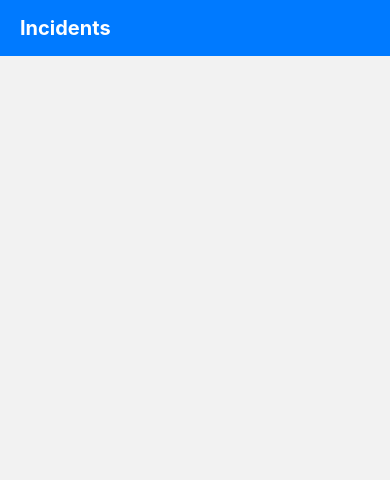
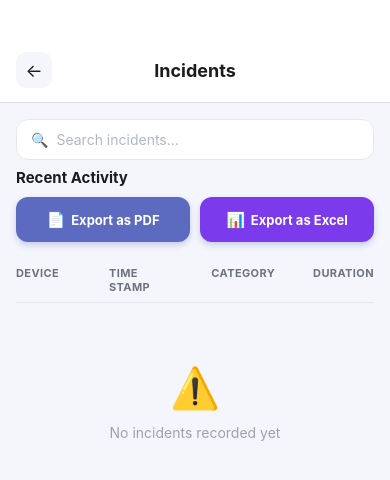
Before and after one commit to Ndaziramiyep/IoT-Data-Control-System, a React Native app: screen /Incidents in a window 390 px wide. Shown: the top 480 px of the page. Built offline with nearby package versions, Linux system fonts and the light colour scheme.

Commit message:
added incidents screen

```diff
--- a/src/screens/Incidents/IncidentsScreen.tsx
+++ b/src/screens/Incidents/IncidentsScreen.tsx
@@ -1,33 +1,213 @@
-import React from 'react';
-import { FlatList, View, Text, StyleSheet } from 'react-native';
-import Header from '../../components/common/Header';
-import { useIncidents } from '../../hooks/useIncidents';
+import React, { useEffect, useState, useMemo } from 'react';
+import {
+  View, Text, TextInput, TouchableOpacity, FlatList,
+  StyleSheet, SafeAreaView, Alert,
+} from 'react-native';
+import { getAllIncidents } from '../../database/repositories/incidentRepository';
+import { useAppStore } from '../../store/store';
+import { Incident } from '../../types/incident';
+import { Device } from '../../types/device';
 
-export default function IncidentsScreen() {
-  const { incidents } = useIncidents();
+function formatTimestamp(ts: number): string {
+  const d = new Date(ts);
+  return d.toLocaleDateString('en-GB', { day: '2-digit', month: 'short', year: 'numeric' })
+    + '\n'
+    + d.toLocaleTimeString('en-GB', { hour: '2-digit', minute: '2-digit' });
+}
+
+function formatDuration(start: number, end?: number | null): string {
+  if (!end) return 'Ongoing';
+  const mins = Math.round((end - start) / 60000);
+  if (mins < 60) return `${mins} min`;
+  return `${Math.floor(mins / 60)}h ${mins % 60}m`;
+}
+
+function categoryLabel(cat: string): string {
+  const map: Record<string, string> = {
+    freezer: 'Freezer', fridge: 'Fridge',
+    cold_room: 'Cold Room', general: 'General',
+  };
+  return map[cat] ?? cat;
+}
+
+type Row = Incident & { deviceName: string; deviceCategory: string };
+
+export default function IncidentsScreen({ navigation }: any) {
+  const devices = useAppStore(s => s.devices);
+  const [incidents, setIncidents] = useState<Row[]>([]);
+  const [search, setSearch] = useState('');
+
+  useEffect(() => {
+    getAllIncidents()
+      .then(data => {
+        const deviceMap = new Map<string, Device>(devices.map(d => [d.device_id, d]));
+        const rows: Row[] = data.map(inc => {
+          const dev = deviceMap.get(inc.device_id);
+          return {
+            ...inc,
+            deviceName: dev?.name ?? inc.device_id,
+            deviceCategory: dev?.category ?? '',
+          };
+        });
+        setIncidents(rows);
+      })
+      .catch(console.error);
+  }, [devices]);
+
+  const filtered = useMemo(() => {
+    if (!search.trim()) return incidents;
+    const q = search.toLowerCase();
+    return incidents.filter(r =>
+      r.deviceName.toLowerCase().includes(q) ||
+      r.deviceCategory.toLowerCase().includes(q)
+    );
+  }, [incidents, search]);
+
+  const exportAs = (format: 'PDF' | 'Excel') => {
+    if (filtered.length === 0) {
+      Alert.alert('No Data', 'No incidents to export.');
+      return;
+    }
+    Alert.alert(
+      `Export ${format}`,
+      `${filtered.length} incident(s) ready for export.\n\n(Requires expo-print & expo-sharing for production.)`,
+      [{ text: 'OK' }]
+    );
+  };
+
+  const renderHeader = () => (
+    <View>
+      {/* Search */}
+      <View style={styles.searchWrap}>
+        <Text style={styles.searchIcon}>🔍</Text>
+        <TextInput
+          style={styles.searchInput}
+          placeholder="Search incidents..."
+          placeholderTextColor="#B0B8C8"
+          value={search}
+          onChangeText={setSearch}
+        />
+      </View>
+
+      {/* Recent Activity + Export */}
+      <Text style={styles.sectionTitle}>Recent Activity</Text>
+      <View style={styles.exportRow}>
+        <TouchableOpacity style={styles.exportBtn} onPress={() => exportAs('PDF')} activeOpacity={0.85}>
+          <Text style={styles.exportIcon}>📄</Text>
+          <Text style={styles.exportText}>Export as PDF</Text>
+        </TouchableOpacity>
+        <TouchableOpacity style={[styles.exportBtn, styles.exportBtnSecondary]} onPress={() => exportAs('Excel')} activeOpacity={0.85}>
+          <Text style={styles.exportIcon}>📊</Text>
+          <Text style={styles.exportText}>Export as Excel</Text>
+        </TouchableOpacity>
+      </View>
+
+      {/* Table header */}
+      <View style={styles.tableHeader}>
+        <Text style={[styles.colHead, styles.colDevice]}>DEVICE</Text>
+        <Text style={[styles.colHead, styles.colTime]}>TIME{'\n'}STAMP</Text>
+        <Text style={[styles.colHead, styles.colCat]}>CATEGORY</Text>
+        <Text style={[styles.colHead, styles.colDur]}>DURATION</Text>
+      </View>
+      <View style={styles.divider} />
+    </View>
+  );
+
+  const renderEmpty = () => (
+    <View style={styles.emptyWrap}>
+      <Text style={styles.emptyIcon}>⚠️</Text>
+      <Text style={styles.emptyText}>No incidents recorded yet</Text>
+    </View>
+  );
 
   return (
-    <View style={styles.container}>
-      <Header title="Incidents" />
+    <SafeAreaView style={styles.safe}>
+      {/* Header */}
+      <View style={styles.header}>
+        <TouchableOpacity style={styles.backBtn} onPress={() => navigation.goBack()}>
+          <Text style={styles.backIcon}>←</Text>
+        </TouchableOpacity>
+        <Text style={styles.headerTitle}>Incidents</Text>
+        <View style={{ width: 36 }} />
+      </View>
+
       <FlatList
-        data={incidents}
-        keyExtractor={item => item.id}
-        renderItem={({ item }) => (
-          <View style={styles.row}>
-            <Text style={styles.device}>{item.deviceId}</Text>
-            <Text style={styles.msg}>{item.message}</Text>
+        data={filtered}
+        keyExtractor={(item, i) => `${item.incident_id ?? i}`}
+        ListHeaderComponent={renderHeader}
+        ListEmptyComponent={renderEmpty}
+        contentContainerStyle={styles.list}
+        showsVerticalScrollIndicator={false}
+        renderItem={({ item, index }) => (
+          <View style={[styles.tableRow, index % 2 === 1 && styles.tableRowAlt]}>
+            <Text style={[styles.cell, styles.colDevice]} numberOfLines={2}>{item.deviceName}</Text>
+            <Text style={[styles.cell, styles.colTime]}>{formatTimestamp(item.start_time)}</Text>
+            <Text style={[styles.cell, styles.colCat]}>{categoryLabel(item.deviceCategory)}</Text>
+            <Text style={[styles.cell, styles.colDur]}>{formatDuration(item.start_time, item.end_time)}</Text>
           </View>
         )}
-        contentContainerStyle={styles.list}
       />
-    </View>
+    </SafeAreaView>
   );
 }
 
 const styles = StyleSheet.create({
-  container: { flex: 1 },
-  list: { padding: 16, gap: 8 },
-  row: { backgroundColor: '#fff', padding: 12, borderRadius: 8 },
-  device: { fontWeight: '600' },
-  msg: { color: '#666', fontSize: 13 },
+  safe: { flex: 1, backgroundColor: '#F4F6FB' },
+
+  header: {
+    flexDirection: 'row', alignItems: 'center', justifyContent: 'space-between',
+    paddingHorizontal: 16, paddingTop: 52, paddingBottom: 14,
+    backgroundColor: '#fff',
+    borderBottomWidth: StyleSheet.hairlineWidth, borderBottomColor: '#E0E0E0',
+  },
+  backBtn: {
+    width: 36, height: 36, borderRadius: 10, backgroundColor: '#F4F6FB',
+    alignItems: 'center', justifyContent: 'center',
+  },
+  backIcon: { fontSize: 18, color: '#1C1C1E' },
+  headerTitle: { fontSize: 18, fontWeight: '700', color: '#1C1C1E' },
+
+  list: { paddingBottom: 32 },
+
+  searchWrap: {
+    flexDirection: 'row', alignItems: 'center', gap: 8,
+    backgroundColor: '#fff', borderRadius: 12, borderWidth: 1, borderColor: '#E5E7EB',
+    paddingHorizontal: 14, paddingVertical: 11, margin: 16, marginBottom: 8,
+  },
+  searchIcon: { fontSize: 14 },
+  searchInput: { flex: 1, fontSize: 14, color: '#1C1C1E' },
+
+  sectionTitle: { fontSize: 15, fontWeight: '700', color: '#1C1C1E', marginHorizontal: 16, marginBottom: 10 },
+
+  exportRow: { flexDirection: 'row', gap: 10, marginHorizontal: 16, marginBottom: 16 },
+  exportBtn: {
+    flex: 1, flexDirection: 'row', alignItems: 'center', justifyContent: 'center', gap: 6,
+    backgroundColor: '#5C6BC0', borderRadius: 12, paddingVertical: 13,
+    shadowColor: '#5C6BC0', shadowOpacity: 0.3, shadowRadius: 6,
+    shadowOffset: { width: 0, height: 3 }, elevation: 4,
+  },
+  exportBtnSecondary: { backgroundColor: '#7C3AED' },
+  exportIcon: { fontSize: 15 },
+  exportText: { color: '#fff', fontSize: 13, fontWeight: '700' },
+
+  // Table
+  tableHeader: {
+    flexDirection: 'row', paddingHorizontal: 16, paddingVertical: 8,
+    backgroundColor: '#F4F6FB',
+  },
+  divider: { height: 1, backgroundColor: '#E5E7EB', marginHorizontal: 16 },
+  colHead: { fontSize: 11, fontWeight: '700', color: '#6B7280', letterSpacing: 0.4 },
+  tableRow: { flexDirection: 'row', paddingHorizontal: 16, paddingVertical: 14 },
+  tableRowAlt: { backgroundColor: '#F8F9FF' },
+  cell: { fontSize: 13, color: '#1C1C1E', lineHeight: 18 },
+
+  // Column widths
+  colDevice: { flex: 2 },
+  colTime: { flex: 2.2 },
+  colCat: { flex: 2 },
+  colDur: { flex: 1.5, textAlign: 'right' },
+
+  emptyWrap: { alignItems: 'center', paddingTop: 60, gap: 12 },
+  emptyIcon: { fontSize: 40 },
+  emptyText: { fontSize: 14, color: '#9CA3AF' },
 });
```
